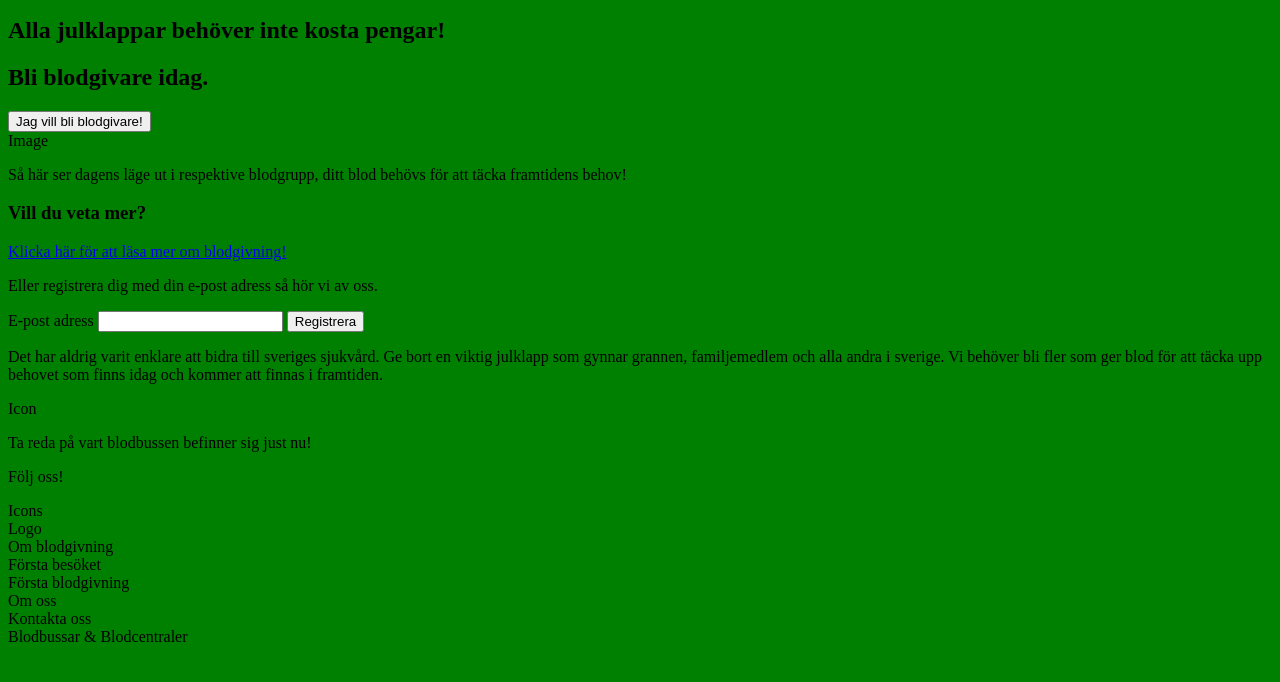
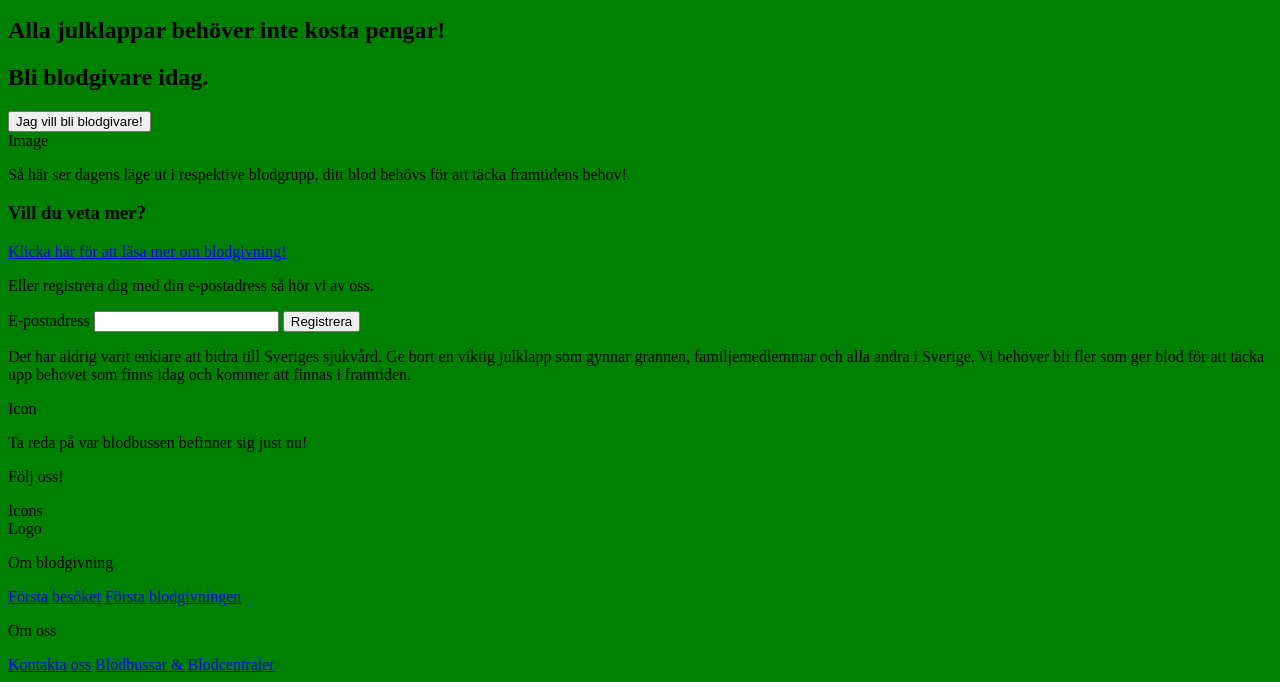
Before and after one commit to Mathildap/GEBLOD, a plain HTML site: page index.html in a window 1280 px wide. Shown: the part 194-876 px from the top of the page. Before the commit the page ends 848 px from the top, so only its background shows below. Drawn offline with Linux system fonts and the light colour scheme.

Commit message:
updated text and changed navbar to nav

```diff
--- a/index.html
+++ b/index.html
@@ -22,14 +22,14 @@
                 <div>Search</div>
             </header>
             <header class="desktop-menu">
-                <div>Logo</div>
-                <navbar>
+                <div class="header-logo">Logo</div>
+                <nav>
                     <li>Bli blodgivare</li>
                     <li>Här finns vi</li>
                     <li>Boka tid</li>
                     <li>Frågor & svar</li>
-                </navbar>
-                <div>
+                </nav>
+                <div class="search-container">
                     <input type="search" placeholder="Vad söker du?"></input>
                     <div>SearchIcon</div>
                 </div>
@@ -48,18 +48,18 @@
                     <article>
                         <h3>Vill du veta mer? </h3>
                         <a href="#">Klicka här för att läsa mer om blodgivning!</a>
-                        <p>Eller registrera dig med din e-post adress så hör vi av oss. </p>
-                        <label for="email">E-post adress</label>
+                        <p>Eller registrera dig med din e-postadress så hör vi av oss.</p>
+                        <label for="email">E-postadress</label>
                         <input type="email" name="email">
                         <button>Registrera</button>
                     </article>
                 </article>
                 <article>
-                    <p>Det har aldrig varit enklare att bidra till sveriges sjukvård. Ge bort en viktig julklapp som gynnar grannen, familjemedlem och alla andra i sverige. Vi behöver bli fler som ger blod för att täcka upp behovet som finns idag och kommer att finnas i framtiden.
+                    <p>Det har aldrig varit enklare att bidra till Sveriges sjukvård. Ge bort en viktig julklapp som gynnar grannen, familjemedlemmar och alla andra i Sverige. Vi behöver bli fler som ger blod för att täcka upp behovet som finns idag och kommer att finnas i framtiden.
                     </p>
                     <div>
                         <p>Icon</p>
-                        <p>Ta reda på vart blodbussen befinner sig just nu!</p>
+                        <p>Ta reda på var blodbussen befinner sig just nu!</p>
                     </div>
                 </article>
             </section>
@@ -68,16 +68,18 @@
                     <p>Följ oss!</p>
                     <div>Icons</div>
                 </article>
-                <div class="logo-container">Logo</div>
-                <article>
-                    Om blodgivning<br/>
-                    Första besöket<br/>
-                    Första blodgivning<br/>
-                </article>
-                <article>
-                    Om oss<br/>
-                    Kontakta oss<br/>
-                    Blodbussar & Blodcentraler<br/>
+                <article class="logo-info-container">
+                    <div class="logo-container">Logo</div>
+                    <article>
+                        <p>Om blodgivning</p>
+                        <a href="#">Första besöket</a>
+                        <a href="#">Första blodgivningen</a>
+                    </article>
+                    <article>
+                        <p>Om oss</p>
+                        <a href="#">Kontakta oss</a>
+                        <a href="#">Blodbussar & Blodcentraler</a>
+                    </article>
                 </article>
             </footer>
         </main>
```
